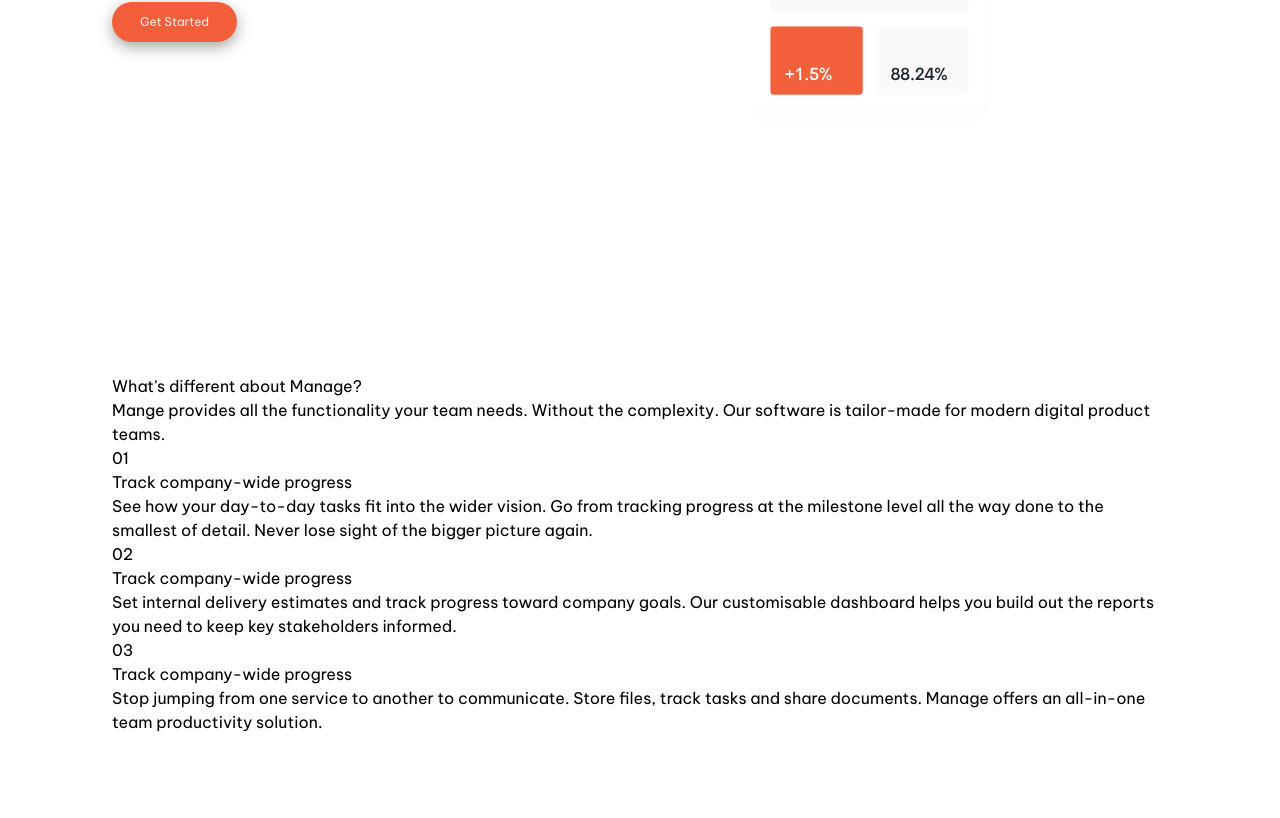
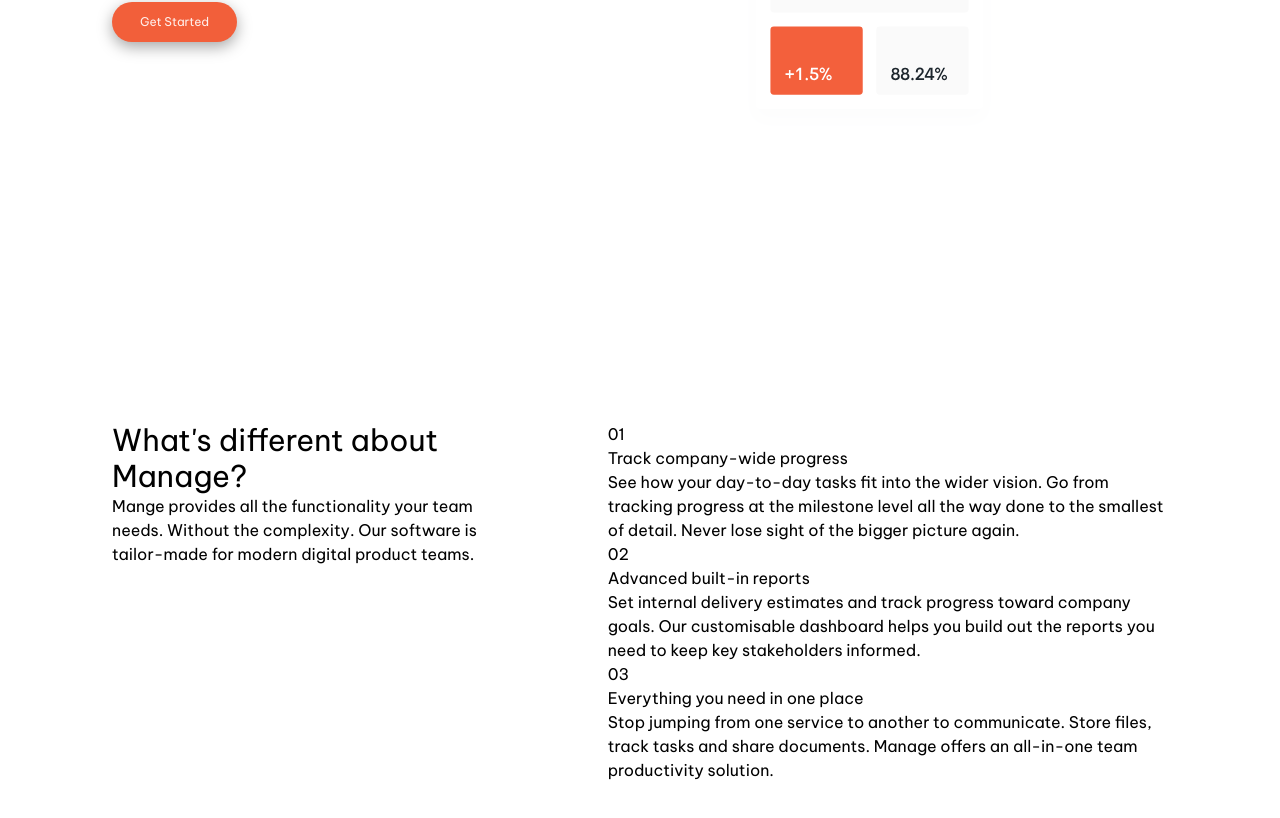
Before and after one commit to chrisgibbo/Manage-Landing-Page, a React (Create React App) app in the folder manage-landing-page/: page / in a window 1280 px wide. Shown: the part 474-1292 px from the top of the page. Built offline with nearby package versions, Linux system fonts and the light colour scheme.

Commit message:
import app/css and add some style

```diff
--- a/manage-landing-page/src/centerSection.js
+++ b/manage-landing-page/src/centerSection.js
@@ -1,11 +1,12 @@
 import React from "react";
+import "./App.css";
 import InfoSection from "./components/infoSection";
 
 function centerSection() {
   return (
-    <div className="px-28 py-12 h-screen box-border font-BeVietnamPro">
+    <div className="flex gap-20 px-28 pt-24 h-screen box-border font-BeVietnamPro">
       <div>
-        <h1>What's different about Manage?</h1>
+        <h1 className="text-3xl">What's different about Manage?</h1>
         <p>
           Mange provides all the functionality your team needs. Without the
           complexity. Our software is tailor-made for modern digital product
@@ -22,7 +23,7 @@ function centerSection() {
         />
         <InfoSection
           button="02"
-          title="Track company-wide progress"
+          title="Advanced built-in reports"
           paragraph="Set internal delivery estimates and track progress toward
           company goals. Our customisable dashboard helps you
           build out the reports you need to keep key stakeholders
@@ -30,7 +31,7 @@ function centerSection() {
         />
         <InfoSection
           button="03"
-          title="Track company-wide progress"
+          title="Everything you need in one place"
           paragraph="Stop jumping from one service to another to
           communicate. Store files, track tasks and share
           documents. Manage offers an all-in-one team
```
